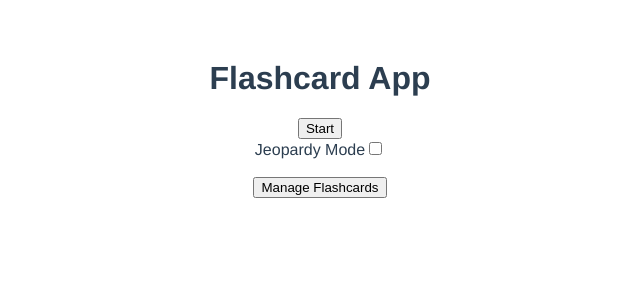
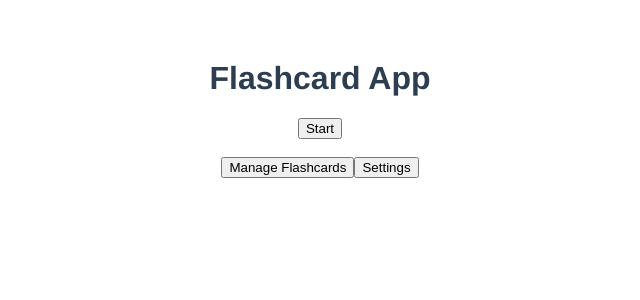
Before and after one commit to ZBerritt/flashcard-app, a Vue app: page / in a window 1280 px wide. Shown: the top 300 px of the page, without its empty margins (320-960 px from the left). Built offline with nearby package versions, Linux system fonts and the light colour scheme.

Commit message:
Added settings tab

```diff
--- a/src/App.vue
+++ b/src/App.vue
@@ -1,18 +1,23 @@
 <script setup lang="ts">
-import { useSessionStore, GameStatus } from "./store";
+import { useSessionStore, GameStatus, useSettingsStore } from "./store";
 import FlashCardContainerVue from './components/FlashCardContainer.vue';
 import { ref } from "vue";
 import ManageFlashcards from "./components/ManageFlashcards.vue";
+import SettingsComponent from "./components/Settings.vue";
 
 const gameSession = useSessionStore();
+const settings = useSettingsStore();
 const manage = ref(false);
+const changingSettings = ref(false);
 </script>
 
 <template>
   <ManageFlashcards @close="manage = false" v-if="manage" />
+  <SettingsComponent @exit="changingSettings = false" @save="(workingSettings) => { settings.settings = workingSettings; changingSettings = false }" v-else-if="changingSettings" />
   <FlashCardContainerVue v-else />
   <br />
-  <button :hidden="gameSession.getState !== GameStatus.NOT_STARTED" v-if="!manage" @click="manage = true">Manage Flashcards</button>
+  <button :hidden="gameSession.getState !== GameStatus.NOT_STARTED" v-if="!changingSettings && !manage" @click="manage = true">Manage Flashcards</button>
+  <button :hidden="gameSession.getState !== GameStatus.NOT_STARTED" v-if="!changingSettings && !manage" @click="changingSettings = true">Settings</button>
 </template>
 
 <style>
--- /dev/null
+++ b/src/Settings.ts
@@ -0,0 +1,7 @@
+export default class Settings {
+    jeopardy: boolean
+
+    constructor() {
+        this.jeopardy = false;
+    }
+}
--- a/src/components/FlashCardContainer.vue
+++ b/src/components/FlashCardContainer.vue
@@ -1,15 +1,18 @@
 <script setup lang="ts">
 import FlashCard from './FlashCard.vue';
 import { ref, computed } from "vue";
-import { useFlashcardStore, useSessionStore, GameStatus } from "../store";
+import { useFlashcardStore, useSessionStore, GameStatus, useSettingsStore } from "../store";
 
 // Init game session
 const flashcards = useFlashcardStore();
 const gameSession = useSessionStore();
+const settings = useSettingsStore();
 const currentCard = computed(() => {
   return gameSession.getCurrentCard;
 });
-const jeopardy = ref(false);
+const jeopardy = computed(() => {
+  return settings.getSettings.jeopardy;
+});
 
 </script>
 
@@ -22,8 +25,6 @@ const jeopardy = ref(false);
   <div v-else-if="gameSession.getState == GameStatus.NOT_STARTED">
   <h1>Flashcard App</h1>
   <button @click="gameSession.start(flashcards.getFlashcardData())">Start</button>
-  <br />
-  <label for="jeopardy">Jeopardy Mode</label><input v-model="jeopardy" id="jeopardy" type="checkbox" />
   </div>
   <div v-else>
     You're All Done!
--- /dev/null
+++ b/src/components/Settings.vue
@@ -0,0 +1,20 @@
+<script setup lang="ts">
+import Settings from '../Settings';
+import { useSettingsStore } from '../store';
+
+const settingsStore = useSettingsStore();
+const workingSettings = Object.assign(new Settings(), settingsStore.getSettings);
+
+defineEmits(["save", "exit"]);
+</script>
+
+<template>
+    <h1>Settings</h1>
+    <label for="jeopardy">Jeopardy Mode</label><input v-model="workingSettings.jeopardy" id="jeopardy" type="checkbox" />
+    <br />
+    <button @click="() => { $emit('save', workingSettings) }">Save & Exit</button>
+    <button @click="() => { $emit('exit') }">Exit Without Saving</button>
+</template>
+
+<style scoped>
+</style>
--- a/src/store.ts
+++ b/src/store.ts
@@ -1,6 +1,21 @@
 import { defineStore } from "pinia";
 import { useStorage } from "@vueuse/core";
 import Flashcard from "./Flashcard";
+import Settings from "./Settings";
+
+export const useSettingsStore = defineStore("settings", {
+    state: () => ({
+        settings: useStorage("settings", new Settings()),
+    }),
+    getters: {
+        getSettings(): Settings {
+            return this.settings
+        }
+    },
+    actions: {
+
+    }
+})
 
 export const useFlashcardStore = defineStore("flashcards", {
     state: () => ({
```
